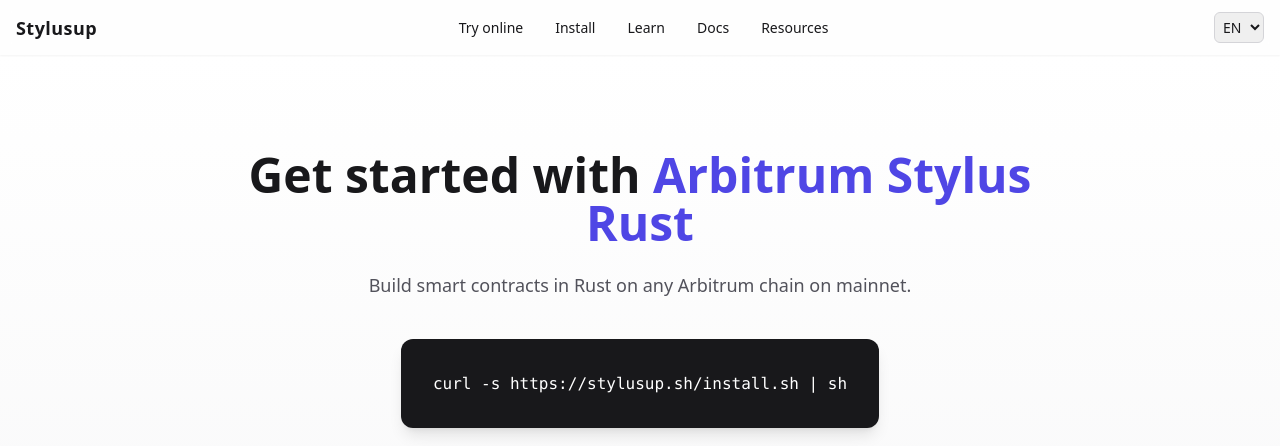
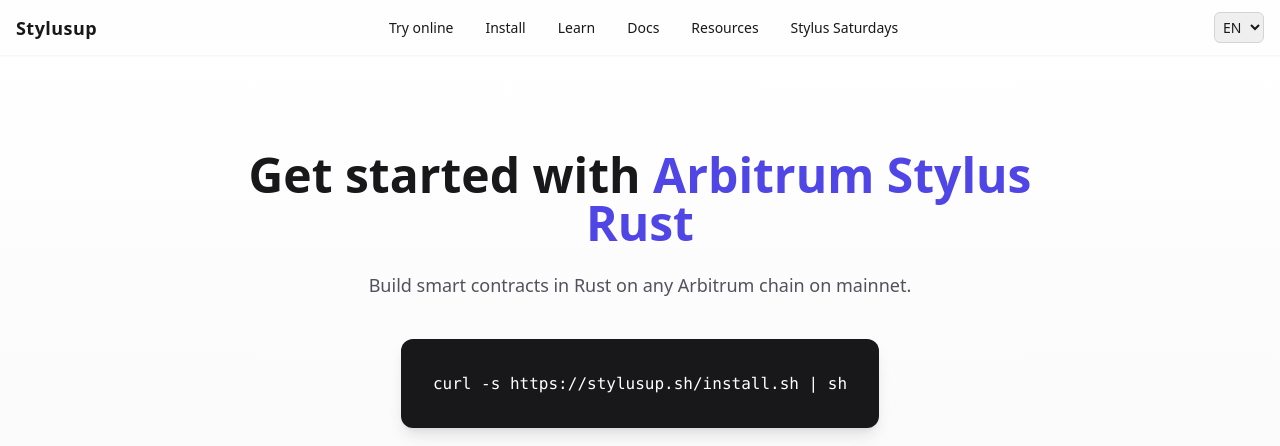
Before and after one commit to af-afk/stylusup.sh, a plain HTML site: page index.html in a window 1280 px wide. Shown: the top 446 px of the page. Drawn offline with nearby package versions, Linux system fonts and the light colour scheme; no server answers.

Commit message:
Link Stylus Saturdays

```diff
--- a/index.html
+++ b/index.html
@@ -195,6 +195,7 @@
           <a href="#learn" class="hover:text-indigo-600" data-i18n="nav_learn"></a>
           <a href="#docs" class="hover:text-indigo-600" data-i18n="nav_docs"></a>
           <a href="#resources" class="hover:text-indigo-600" data-i18n="nav_resources"></a>
+          <a href="https://stylus-saturdays.com" class="hover:text-indigo-600" rel="noopener" target="_blank">Stylus Saturdays</a>
         </nav>
         <select id="langSelect" class="border border-zinc-300 rounded-md text-sm p-1 md:ml-6"></select>
       </div>
```
